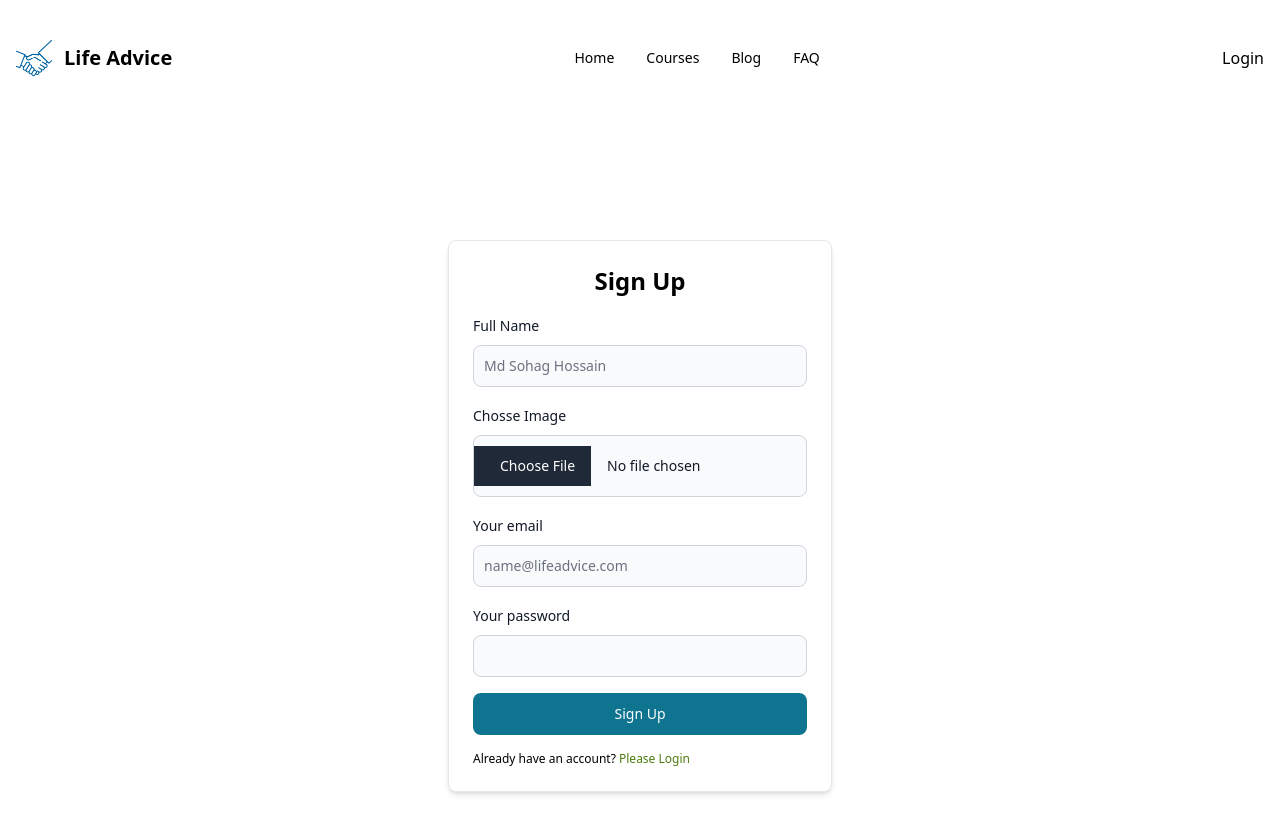
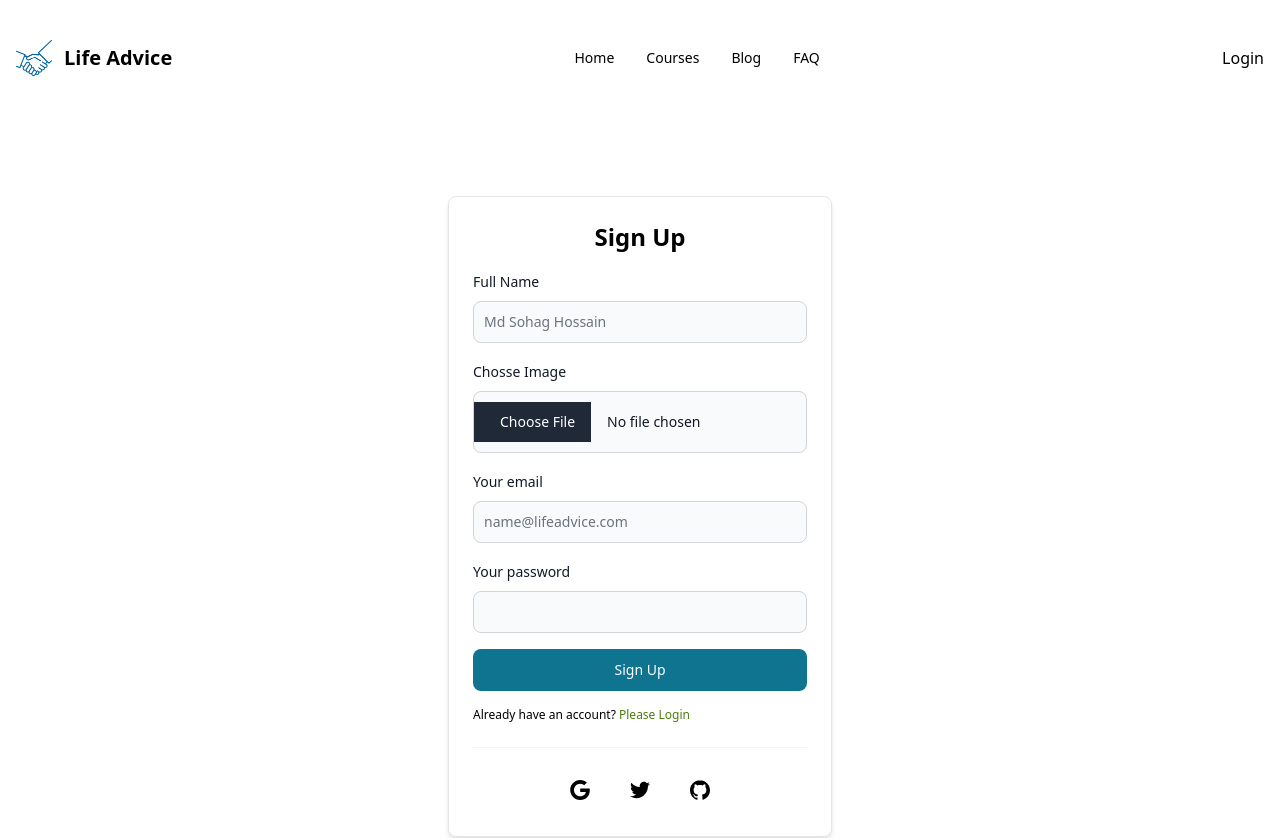
Before and after one commit to sohag-9065/Life-Advice, a React (Create React App) app: page /sign-up in a window 1280 px wide. Shown: the top 838 px of the page. Built offline with nearby package versions, Linux system fonts and the light colour scheme; no server answers.

Commit message:
update signup

```diff
--- a/src/pages/Home/ServicesHome.jsx
+++ b/src/pages/Home/ServicesHome.jsx
@@ -1,4 +1,4 @@
-import React, { useState } from 'react';
+import React from 'react';
 import { useQuery } from 'react-query';
 import Loading from '../../components/Loading';
 import ServiceCard from '../../components/ServiceCard';
--- a/src/pages/Login/SignUp.jsx
+++ b/src/pages/Login/SignUp.jsx
@@ -1,4 +1,4 @@
-import { Button, Card, Label, TextInput } from 'flowbite-react';
+import { Button, Card, Dropdown, Label, TextInput } from 'flowbite-react';
 import React, { useContext } from 'react';
 import { useState } from 'react';
 import { useForm } from 'react-hook-form';
@@ -9,6 +9,7 @@ import Loading from '../../components/Loading';
 import { AuthContext } from '../../Context/UserContext';
 import useTitle from '../../hooks/useTitle';
 import imageUpload from '../../js/imageUpload';
+import SocialLogin from './SocialLogin';
 
 const SignUp = () => {
     const { createUser, updateNameImage, verifyEmail } = useContext(AuthContext);
@@ -165,6 +166,10 @@ const SignUp = () => {
                     </Button>
                 </form>
                 <p className='text-xs'>Already have an account? <Link to="/login" className='text-lime-700 cursor-pointer'>Please Login</Link></p>
+                <div className='mt-1'>
+                    <Dropdown.Divider />
+                </div>
+                <SocialLogin></SocialLogin>
             </Card>
         </div>
     );
```
